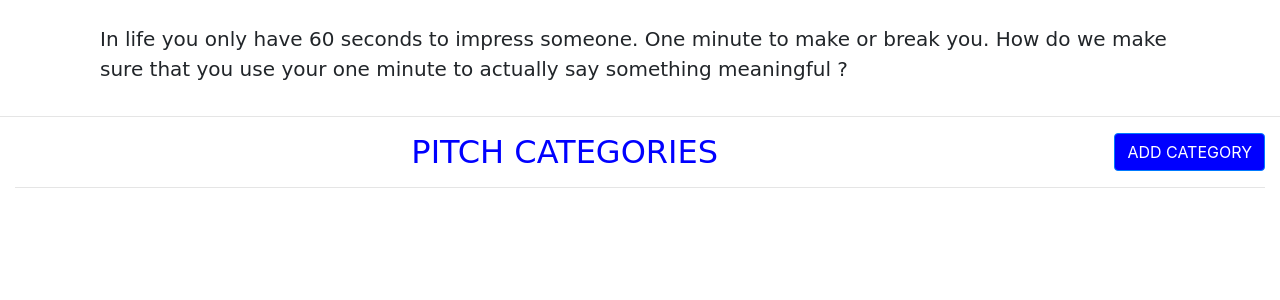
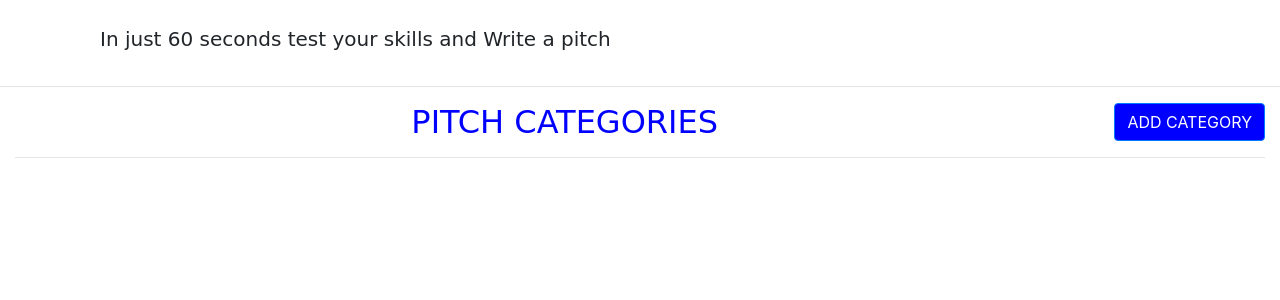
Before and after one commit to DennisKipkirui/Pitch_app, a Flask app: page / in a window 1280 px wide. Shown: the part 56-356 px from the top of the page. Run offline with Flask 2, Linux system fonts and the light colour scheme; data that the repository does not hold is empty; parts of the project's set-up code (start-up, migrations or seed data) failed here and were passed over; some libraries are stand-ins or nearby versions.

Commit message:
add functionality

```diff
--- a/app/templates/index.html
+++ b/app/templates/index.html
@@ -17,7 +17,7 @@
     <div class="row">
         <div class="container" id="block-text">
         <div class="col">
-        <p style="font-size: 20px; font-family: 'Shrikhand', cursive;">In life you only have 60 seconds to impress someone. One minute to make or break you. How do we make sure that you use your one minute to actually say something meaningful ? </strong> </p>
+        <p style="font-size: 20px; font-family: 'Shrikhand', cursive;">In just 60 seconds test your skills and Write a pitch</strong> </p>
         </div>
     </div>
    </div>
```
